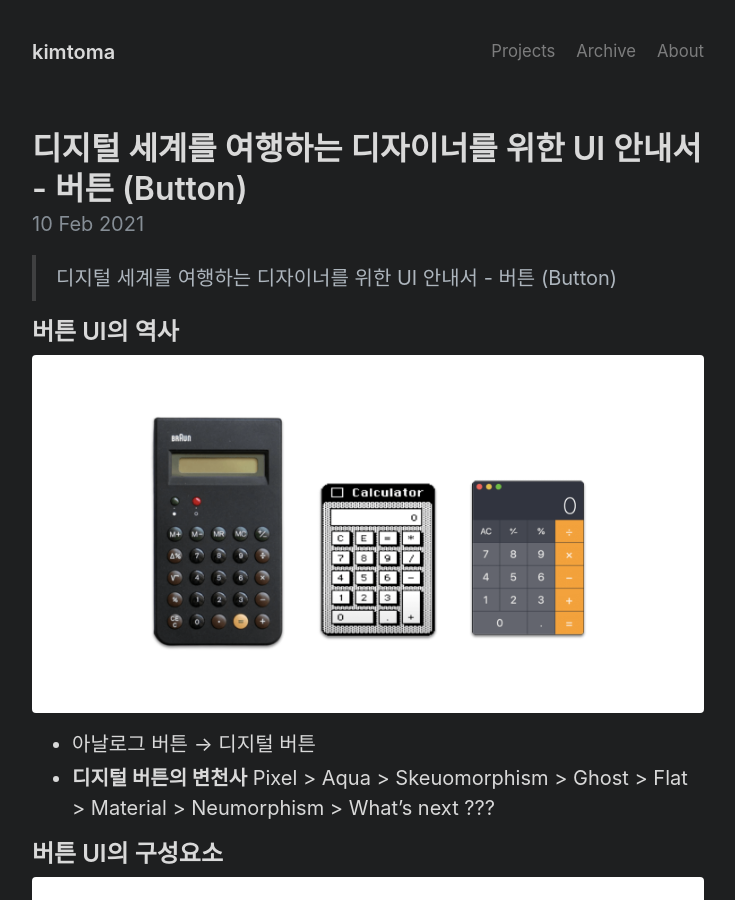
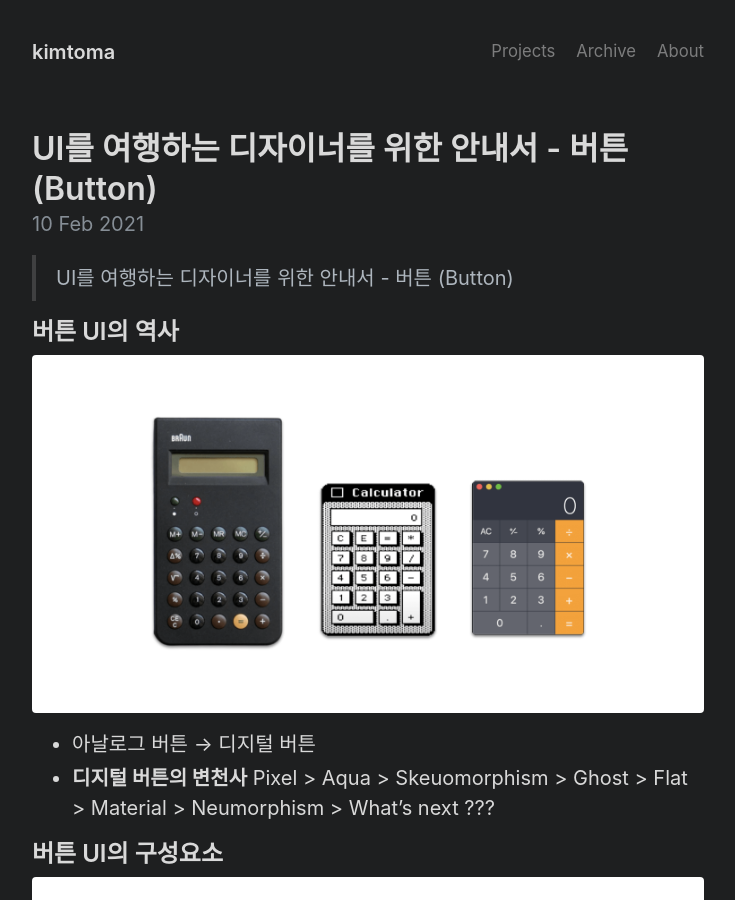
Before and after one commit to kimtoma/kimtoma.github.io, a Jekyll site: the page built from _posts/2021-02-10-the-designers-guide-to-the-ui-button.md, in a window 1280 px wide and 900 px high. Shown: the whole window, without its empty margins (272-1007 px from the left). Built offline with Jekyll 4.4.1, drawn with Linux system fonts in a browser that asks for light colours.

Commit message:
post title changed

```diff
--- a/_posts/2021-02-10-guide-to-designer-ui-button.md
+++ b/_posts/2021-02-10-the-designers-guide-to-the-ui-button.md
@@ -1,13 +1,10 @@
 ---
 layout: post
-title: 디지털 세계를 여행하는 디자이너를 위한 UI 안내서 - 버튼 (Button)
-
+title: UI를 여행하는 디자이너를 위한 안내서 - 버튼 (Button)
 
 ---
 
-> 디지털 세계를 여행하는 디자이너를 위한 UI 안내서 - 버튼 (Button)
-
-
+> UI를 여행하는 디자이너를 위한 안내서 - 버튼 (Button)
 
 ## 버튼 UI의 역사
 
```
Also changed, not shown: 1 other file.
